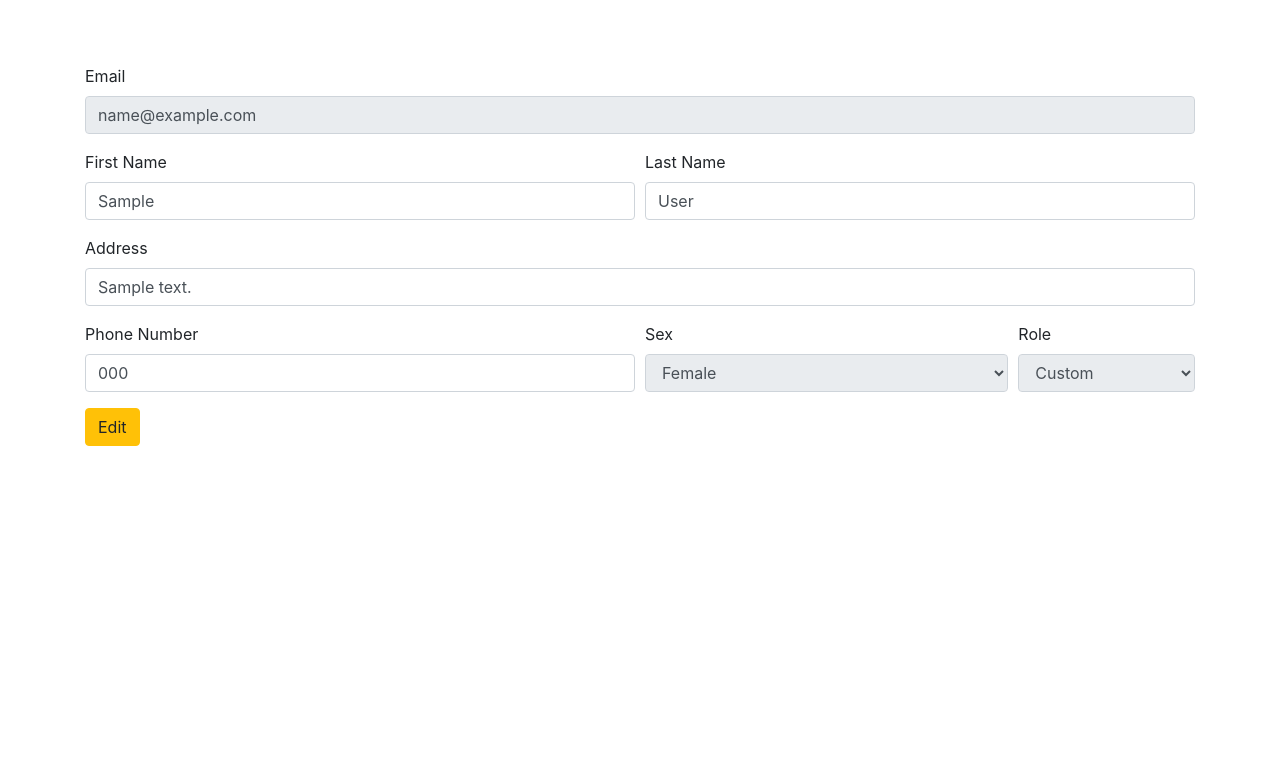
After one commit to NhatMinh-Kraken/WebReact, a Node server app: page /edit-crud?id=1 in a window 1280 px wide. The commit adds this page. Shown: the top 783 px of the page. Run offline with Node 20, Linux system fonts and the light colour scheme; tables that the repository leaves empty hold one stand-in row (values such as "Sample post"); some libraries are stand-ins or nearby versions.

Commit message:
10:58 19/8/2022

```diff
--- a/src/Controller/HomeController.js
+++ b/src/Controller/HomeController.js
@@ -41,6 +41,29 @@ let displayCrud = async (req, res) => {
     });
 }
 
+let editCRUD = async (req, res) => {
+    let userId = req.query.id;
+    console.log(userId)
+    if (userId) {
+        let userData = await CRUDServices.GetUserInfoById(userId);
+        //check userData not found
+        return res.render('EditCRUD.ejs', {
+            user: userData
+        });
+    }
+    else {
+        return res.send('User not found');
+    }
+}
+
+let UpdateCrud = async (req, res) => {
+    let data = req.body;
+    let AllUser = await CRUDServices.UpdateUserData(data);
+    return res.render('default.ejs', {
+        dataTable: AllUser
+    });;
+}
+
 module.exports = {
     getHomePage: getHomePage,
     getAboutPage: getAboutPage,
@@ -48,4 +71,6 @@ module.exports = {
     getCrudPage: getCrudPage,
     postCRUD: postCRUD,
     displayCrud: displayCrud,
+    editCRUD: editCRUD,
+    UpdateCrud: UpdateCrud,
 }
--- a/src/Route/Web.js
+++ b/src/Route/Web.js
@@ -10,6 +10,8 @@ let initWebRoutes = (app) => {
 
     router.post("/post-crud", homecontroler.postCRUD);
     router.get("/def-crud", homecontroler.displayCrud);
+    router.get("/edit-crud", homecontroler.editCRUD);
+    router.post("/Update-Crud", homecontroler.UpdateCrud);
     return app.use("/", router)
 }
 
--- a/src/Services/CRUDServices.js
+++ b/src/Services/CRUDServices.js
@@ -48,7 +48,60 @@ let GetAllUser = () => {
     })
 }
 
+let GetUserInfoById = (userId) => {
+    return new Promise(async (resolve, reject) => {
+        try {
+            let user = await db.User.findOne({
+                where: {
+                    id: userId
+                },
+                raw: true
+            })
+
+            if (user) {
+                resolve(user);
+            }
+            else {
+                resolve([]);
+            }
+        } catch (e) {
+            reject(e);
+        }
+    })
+}
+
+let UpdateUserData = (data) => {
+    return new Promise(async (resolve, reject) => {
+        try {
+            let user = await db.User.findOne({
+                where: {
+                    id: data.id,
+                }
+            })
+            if (user) {
+                user.FirstName = data.FristName;
+                user.LastName = data.LastName;
+                user.PhoneUser = data.PhoneNumber;
+                user.Address = data.Address;
+
+                await user.save();
+
+                let AllUser = await db.User.findAll();
+                resolve(AllUser);
+            }
+            else {
+                resolve();
+            }
+
+        } catch (e) {
+            reject(e);
+        }
+    })
+}
+
 module.exports = {
     CreateNewUser: CreateNewUser,
     GetAllUser: GetAllUser,
+    GetUserInfoById: GetUserInfoById,
+    UpdateUserData: UpdateUserData,
 }
--- /dev/null
+++ b/src/Views/EditCRUD.ejs
@@ -0,0 +1,100 @@
+<html lang="en">
+    <head>
+        <meta charset="UTF-8">
+        <meta http-equiv="X-UA-Compatible" content="IE=edge">
+        <meta name="viewport" content="width=device-width, initial-scale=1.0">
+        <title>Edit</title>
+
+        <link rel="stylesheet"
+            href="https://cdn.jsdelivr.net/npm/bootstrap@4.6.1/dist/css/bootstrap.min.css">
+    </head>
+    <body>
+        <div class="container mt-5">
+            <form action="/Update-Crud" method="POST">
+                <div class="form-row">
+                    <div class="form-group col-md-12">
+                        <input type="email" class="form-control"
+                            id="inputEmail4" name="id" hidden
+                            placeholder="Email" readonly value="<%=
+                            user.id %>">
+                    </div>
+                </div>
+                <div class="form-row">
+                    <div class="form-group col-md-12">
+                        <label for="inputEmail4">Email</label>
+                        <input type="email" class="form-control"
+                            id="inputEmail4" name="Email"
+                            placeholder="Email" readonly value="<%=
+                            user.Email %>">
+                    </div>
+                </div>
+                <div class="form-row">
+                    <div class="form-group col-md-6">
+                        <label for="inputFirstNamel4">First Name</label>
+                        <input type="text" class="form-control"
+                            id="inputFirstNamel4" name="FristName"
+                            placeholder="First Name" value="<%=
+                            user.FirstName %>">
+                    </div>
+                    <div class="form-group col-md-6">
+                        <label for="inputLastNamel4">Last Name</label>
+                        <input type="text" class="form-control"
+                            id="inputLastNamel4" name="LastName"
+                            placeholder="Last Name" value="<%=
+                            user.LastName %>">
+                    </div>
+                </div>
+                <div class="form-group">
+                    <label for="inputAddress">Address</label>
+                    <input type="text" class="form-control"
+                        id="inputAddress"
+                        name="Address"
+                        placeholder="1234 Main St" value="<%=
+                        user.Address %>">
+                </div>
+                <div class="form-row">
+                    <div class="form-group col-md-6">
+                        <label for="inputPhoneNumber">Phone Number</label>
+                        <input type="text" class="form-control"
+                            id="inputPhoneNumber" name="PhoneNumber"
+                            placeholder="+84..." value="<%=
+                            user.PhoneUser %>">
+                    </div>
+                    <div class="form-group col-md-4">
+                        <label for="inputRender">Sex</label>
+                        <select id="inputRender" class="form-control"
+                            name="Render" readonly>
+                            <option value="<%= user.Gender %>"><%=
+                                    user.Gender === '1' ? "Male" :
+                                    "Female" %></option>
+                            </select>
+                        </div>
+                        <div class="form-group col-md-2">
+                            <label for="inputRole">Role</label>
+                            <select id="inputRole" class="form-control"
+                                name="Role" readonly>
+                                <option value="<%= user.RoleId %>"><%=
+                                        user.RoleId === '1' ?
+                                        "Admin" : "Custom" %></option>
+                                </select>
+                            </div>
+                        </div>
+                        <button
+                            type="submit" class="btn
+                            btn-warning"
+                            name="SubmitEdit">Edit</buton>
+                    </form>
+                </div>
+
+
+                <!-- jQuery library -->
+                <script
+                    src="https://cdn.jsdelivr.net/npm/jquery@3.6.0/dist/jquery.slim.min.js"></script>
+                <!-- Popper JS -->
+                <script
+                    src="https://cdn.jsdelivr.net/npm/popper.js@1.16.1/dist/umd/popper.min.js"></script>
+                <!-- Latest compiled JavaScript -->
+                <script
+                    src="https://cdn.jsdelivr.net/npm/bootstrap@4.6.1/dist/js/bootstrap.bundle.min.js"></script>
+            </body>
+        </html>
```
Also changed, not shown: src/Views/default.ejs (+17 -13 lines).
